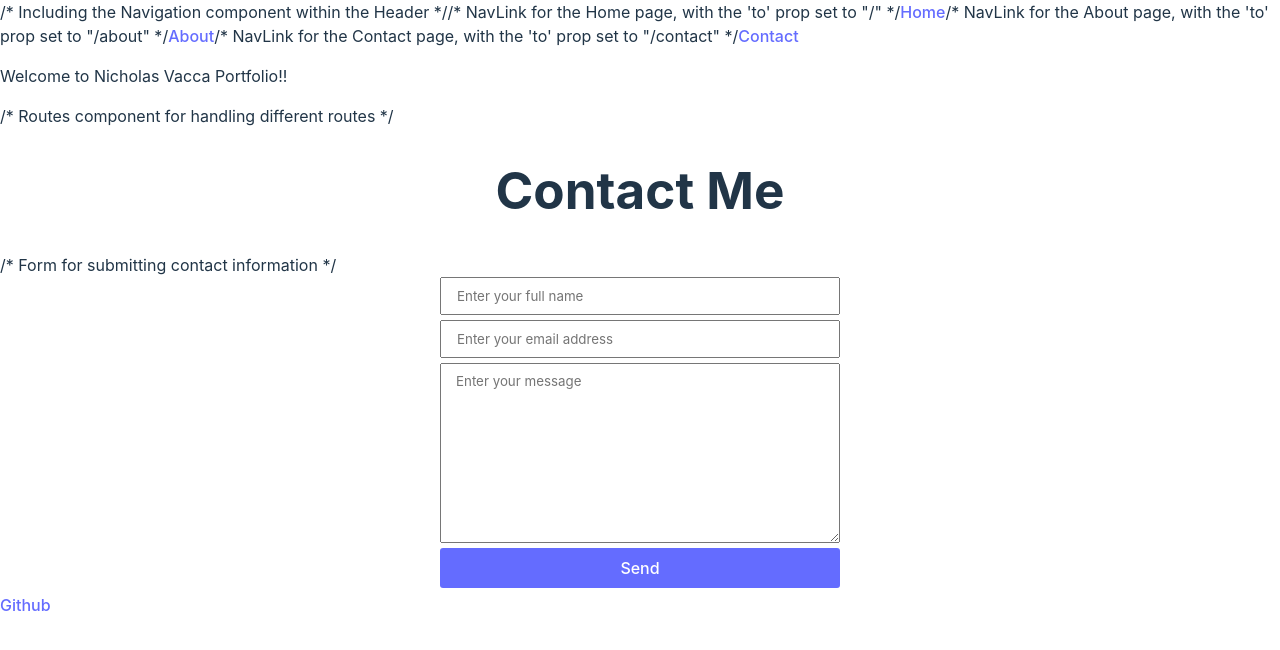
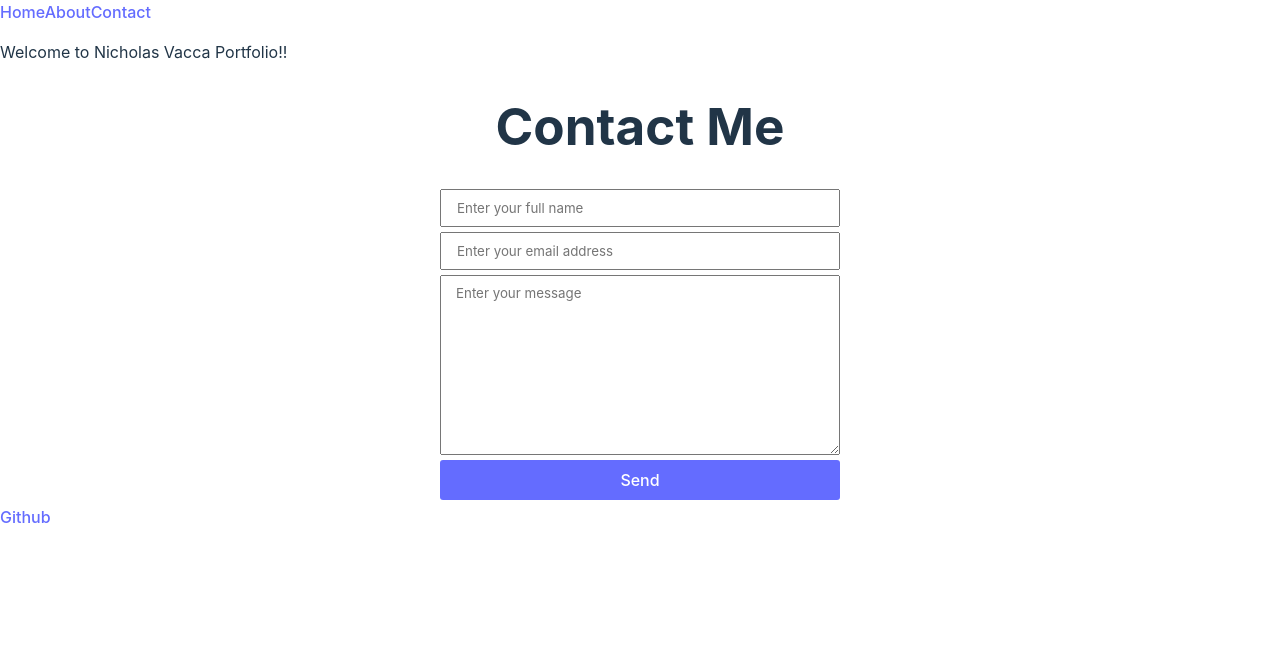
Before and after one commit to magellanrose/React_Portfolio, a React (Vite) app in the folder React-Portfolio/: page /contact in a window 1280 px wide. Shown: the top 650 px of the page. Built offline with nearby package versions, Linux system fonts and the light colour scheme.

Commit message:
removed comments

```diff
--- a/React-Portfolio/src/App.jsx
+++ b/React-Portfolio/src/App.jsx
@@ -21,7 +21,6 @@ function App() {
         <Header />
 
         <main>
-          /* Routes component for handling different routes */
           <Routes>
             <Route path="/" element={<Home />} />
             <Route path="/about" element={<About />} />
--- a/React-Portfolio/src/components/Footer/index.jsx
+++ b/React-Portfolio/src/components/Footer/index.jsx
@@ -4,7 +4,6 @@ import { Link } from 'react-router-dom'
 function Footer() {
   return (
     <>
-       {/* Link to the GitHub profile with the specified URL  */}
       <Link to='https://github.com/magellanrose'>Github</Link>
 
 
--- a/React-Portfolio/src/components/Header/index.jsx
+++ b/React-Portfolio/src/components/Header/index.jsx
@@ -2,7 +2,7 @@ import Navigation from '../Navigation'
 function Header() {
   return (
     <>
-      /* Including the Navigation component within the Header */
+
       <Navigation />
       <p>Welcome to Nicholas Vacca Portfolio!!</p>
     </>
--- a/React-Portfolio/src/components/Navigation/index.jsx
+++ b/React-Portfolio/src/components/Navigation/index.jsx
@@ -4,11 +4,8 @@ function Navigation() {
 
   return (
     <>
-      /* NavLink for the Home page, with the 'to' prop set to "/" */
       <NavLink to="/">Home</NavLink>
-      /* NavLink for the About page, with the 'to' prop set to "/about" */
       <NavLink to="/about">About</NavLink>
-      /* NavLink for the Contact page, with the 'to' prop set to "/contact" */
       <NavLink to="/contact">Contact</NavLink>
     </>
   )
--- a/React-Portfolio/src/components/Project/index.jsx
+++ b/React-Portfolio/src/components/Project/index.jsx
@@ -6,7 +6,6 @@ function Project() {
     <>
       <div>
         <h1>Projects</h1>
-        {/* Container for a project, including deployment link, GitHub repo link, and an image */}
         <div>
           <Link to='https://magellanrose.github.io/Always_Sunny_Project/'>Always Sunny deployed link</Link>
           <Link to='https://github.com/magellanrose/Always_Sunny_Project'>Github Repo</Link>
--- a/React-Portfolio/src/main.jsx
+++ b/React-Portfolio/src/main.jsx
@@ -9,9 +9,7 @@ import About from './pages/About';
 
 ReactDOM.createRoot(document.getElementById('root')).render(
   <React.StrictMode>
-     {/* Wrapping the entire application with BrowserRouter for client-side routing  */}
     <BrowserRouter>
-      {/* Rendering the main App component  */}
       <App />
     </BrowserRouter>
   </React.StrictMode>,
--- a/React-Portfolio/src/pages/Contact.jsx
+++ b/React-Portfolio/src/pages/Contact.jsx
@@ -3,7 +3,6 @@ function Contact() {
     <>
       <h1 className="text-center">Contact Me</h1>
 
-      /* Form for submitting contact information */
       <form action="https://api.web3forms.com/submit" method="POST">
         <input type="hidden" name="access_key" value="60680f30-c451-4c5a-9e6d-feb3b0e35922"></input>
 
```
